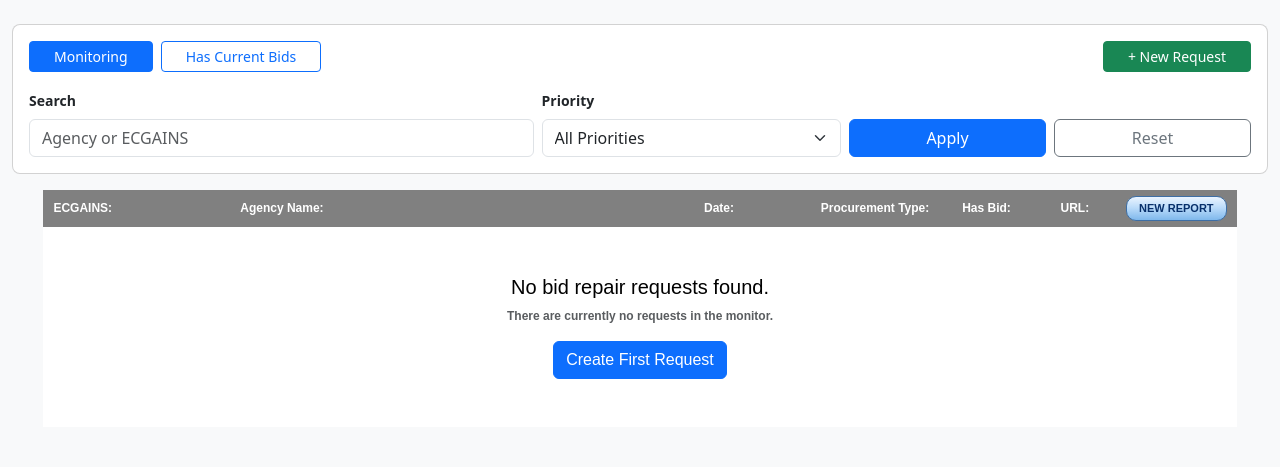
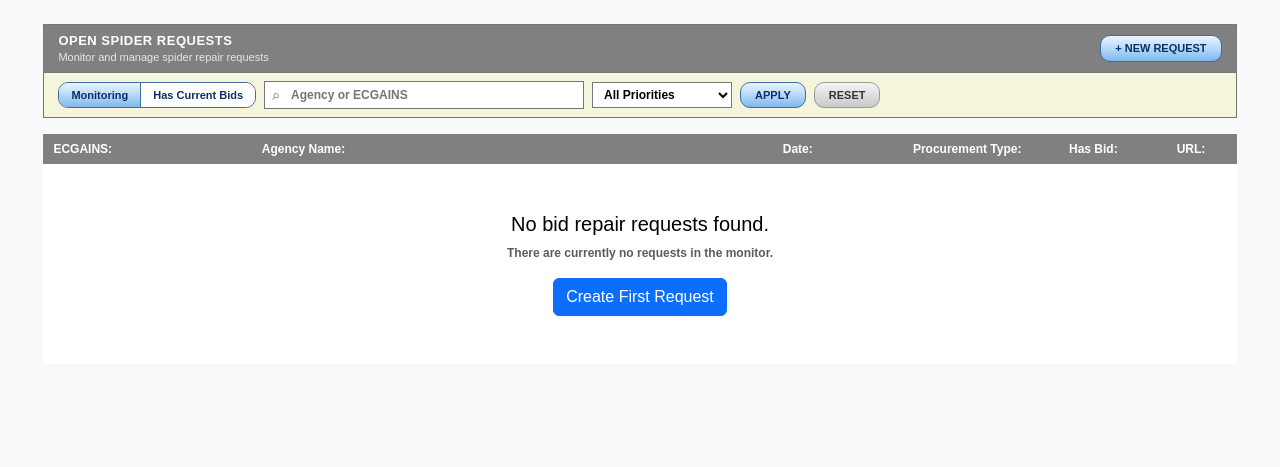
Before and after one commit to Upendra48/RRR, a Django app: template bids/templates/bids/monitor.html in a window 1280 px wide. Shown: the top 467 px of the page. Run offline with Django 5.2, Linux system fonts and the light colour scheme; the template is opened without the code that fills it, so the values that code supplies are empty.

```diff
--- a/bids/templates/bids/monitor.html
+++ b/bids/templates/bids/monitor.html
@@ -6,57 +6,75 @@
 
 <div class="container-fluid py-4">
 
-    <div class="card mb-3">
-        <div class="card-body">
-            <div class="d-flex flex-column flex-md-row justify-content-between align-items-md-center gap-3 mb-3">
-                <div class="d-flex gap-2 flex-wrap">
-                    <a href="{% url 'monitor' %}"
-                       class="btn {% if not show_current_bids %}btn-primary{% else %}btn-outline-primary{% endif %} btn-sm px-4">
-                        Monitoring
+    <!-- =====================================================
+         COMBINED TITLE + FILTER TOOLBAR
+         ===================================================== -->
+    <div class="monitor-toolbar mb-3">
+
+        <!-- Title strip -->
+        <div class="toolbar-title-bar">
+
+            <div class="toolbar-title-text">
+                <span class="toolbar-title-main">OPEN SPIDER REQUESTS</span>
+                <span class="toolbar-title-sub">Monitor and manage spider repair requests</span>
+            </div>
+
+            <a href="{% url 'create_bid' %}" class="pill-btn new-request-pill">
+                + NEW REQUEST
             </a>
 
-                    <a href="{% url 'monitor' %}?has_bids=true"
-                       class="btn {% if show_current_bids %}btn-primary{% else %}btn-outline-primary{% endif %} btn-sm px-4">
-                        Has Current Bids
-                    </a>
         </div>
 
-                <a href="{% url 'create_bid' %}" class="btn btn-success btn-sm px-4">
-                    + New Request
-                </a>
+
+        <!-- Single filter form: mode + search + priority all submit together -->
+        <form method="get" class="toolbar-filter-row">
+
+            <div class="mode-toggle">
+
+                <label class="mode-pill {% if not show_current_bids %}active{% endif %}">
+                    <input type="radio" name="has_bids" value=""
+                           {% if not show_current_bids %}checked{% endif %}
+                           onchange="this.form.submit()">
+                    Monitoring
+                </label>
+
+                <label class="mode-pill {% if show_current_bids %}active{% endif %}">
+                    <input type="radio" name="has_bids" value="true"
+                           {% if show_current_bids %}checked{% endif %}
+                           onchange="this.form.submit()">
+                    Has Current Bids
+                </label>
+
             </div>
 
-            <form method="get" class="row g-2 align-items-end">
-                <div class="col-md-5">
-                    <label for="searchInput" class="form-label small fw-bold">Search</label>
+            <div class="toolbar-search">
+                <span class="search-symbol">⌕</span>
                 <input
                     id="searchInput"
                     type="text"
                     name="q"
                     value="{{ query|default_if_none:'' }}"
-                        class="form-control"
+                    class="toolbar-input search-input"
                     placeholder="Agency or ECGAINS"
                 >
             </div>
 
-                <div class="col-md-3">
-                    <label for="priorityFilter" class="form-label small fw-bold">Priority</label>
-                    <select id="priorityFilter" name="priority" class="form-select">
+            <select id="priorityFilter" name="priority" class="toolbar-input toolbar-select">
                 <option value="">All Priorities</option>
                 <option value="High" {% if selected_priority == 'High' %}selected{% endif %}>High</option>
                 <option value="Normal" {% if selected_priority == 'Normal' %}selected{% endif %}>Normal</option>
             </select>
-                </div>
 
-                <div class="col-md-2">
-                    <button type="submit" class="btn btn-primary w-100">Apply</button>
-                </div>
+            <button type="submit" class="pill-btn apply-pill">
+                APPLY
+            </button>
 
-                <div class="col-md-2">
-                    <a href="{% url 'monitor' %}" class="btn btn-outline-secondary w-100">Reset</a>
-                </div>
+            <a href="{% url 'monitor' %}" class="pill-btn reset-pill">
+                RESET
+            </a>
+
         </form>
-        </div>
+
     </div>
 
 
@@ -73,11 +91,11 @@
                     <th class="col-type">Procurement Type:</th>
                     <th class="col-hasbid text-center">Has Bid:</th>
                     <th class="col-url text-center">URL:</th>
-                    <th class="col-action text-center">
+                    <!-- <th class="col-action text-center">
                         <a href="{% url 'create_bid' %}" class="new-report-btn">
                             NEW REPORT
                         </a>
-                    </th>
+                    </th> -->
                 </tr>
             </thead>
 
@@ -89,10 +107,8 @@
                     {% for bid in bids %}
 
                     <tr
-                        {% if bid.priority == "high" %}
+                        {% if bid.priority == "High" %}
                             class="priority-high"
-                        {% elif bid.priority == "medium" %}
-                            class="priority-medium"
                         {% elif forloop.counter0|divisibleby:2 %}
                             class="row-alt-a"
                         {% else %}
@@ -225,6 +241,212 @@
 
 <style>
 
+    /* =========================================================
+       COMBINED TITLE + FILTER TOOLBAR — same beige/gray/Arial
+       theme as the table below, instead of a separate white card
+       ========================================================= */
+
+    .monitor-toolbar {
+        width: 95%;
+        margin: 0 auto;
+        font-family: Arial, Helvetica, sans-serif;
+        background-color: beige;
+        border: 1px solid #777777;
+    }
+
+
+    /* Title strip — same gray as the table header */
+    .toolbar-title-bar {
+        display: flex;
+        align-items: center;
+        justify-content: space-between;
+        gap: 16px;
+        padding: 8px 14px;
+        background-color: #808080;
+        border-bottom: 1px solid #777777;
+    }
+
+    .toolbar-title-text {
+        display: flex;
+        flex-direction: column;
+        line-height: 1.3;
+    }
+
+    .toolbar-title-main {
+        color: #ffffff;
+        font-size: 13px;
+        font-weight: bold;
+        letter-spacing: 0.5px;
+    }
+
+    .toolbar-title-sub {
+        color: #e6e6e6;
+        font-size: 11px;
+    }
+
+
+    /* Filter row — compact single line, wraps on small screens */
+    .toolbar-filter-row {
+        display: flex;
+        align-items: center;
+        flex-wrap: wrap;
+        gap: 8px;
+        padding: 8px 14px;
+    }
+
+
+    /* Monitoring / Has Current Bids — pill radio group */
+    .mode-toggle {
+        display: inline-flex;
+        border: 1px solid #3d6ea5;
+        border-radius: 10px;
+        overflow: hidden;
+    }
+
+    .mode-pill {
+        display: inline-flex;
+        align-items: center;
+        padding: 4px 12px;
+        background-color: #ffffff;
+        color: #08306b;
+        font-size: 11px;
+        font-weight: bold;
+        cursor: pointer;
+        white-space: nowrap;
+        border-right: 1px solid #3d6ea5;
+    }
+
+    .mode-pill:last-child {
+        border-right: none;
+    }
+
+    .mode-pill input {
+        display: none;
+    }
+
+    .mode-pill.active {
+        background: linear-gradient(#eaf4ff, #bcdcfa 45%, #7fb8ec);
+    }
+
+    .mode-pill:hover {
+        background-color: #eaf4ff;
+    }
+
+
+    /* Search box */
+    .toolbar-search {
+        position: relative;
+        flex: 1;
+        min-width: 160px;
+        max-width: 320px;
+    }
+
+    .search-symbol {
+        position: absolute;
+        left: 8px;
+        top: 50%;
+        transform: translateY(-50%);
+        color: #777777;
+        font-size: 15px;
+        pointer-events: none;
+    }
+
+    .search-input {
+        padding-left: 26px !important;
+    }
+
+
+    /* Inputs — match the plain white bordered legacy field style */
+    .toolbar-input {
+        font-family: Arial, Helvetica, sans-serif;
+        font-size: 12px;
+        font-weight: bold;
+        color: #000000;
+        background-color: #ffffff;
+        border: 1px solid #777777;
+        border-radius: 0;
+        padding: 4px 7px;
+        width: 100%;
+    }
+
+    .toolbar-select {
+        width: auto;
+        min-width: 140px;
+    }
+
+    .toolbar-input:focus {
+        outline: none;
+        border-color: #000000;
+        background-color: #ffffcc;
+    }
+
+
+    /* Pill buttons — same blue-gradient capsule used throughout the page */
+    .pill-btn {
+        display: inline-flex;
+        align-items: center;
+        justify-content: center;
+        background: linear-gradient(#eaf4ff, #bcdcfa 45%, #7fb8ec);
+        border: 1px solid #3d6ea5;
+        border-radius: 10px;
+        color: #08306b;
+        font-size: 11px;
+        font-weight: bold;
+        text-decoration: none;
+        white-space: nowrap;
+        padding: 4px 14px;
+        cursor: pointer;
+    }
+
+    .pill-btn:hover {
+        background: linear-gradient(#dcecfb, #a8cdf2 45%, #6ba7de);
+        color: #08306b;
+    }
+
+    .reset-pill {
+        background: linear-gradient(#f5f5f5, #e0e0e0 45%, #c9c9c9);
+        border: 1px solid #999999;
+        color: #333333;
+    }
+
+    .reset-pill:hover {
+        background: linear-gradient(#e8e8e8, #cfcfcf 45%, #b8b8b8);
+        color: #222222;
+    }
+
+
+    /* Responsive */
+    @media (max-width: 768px) {
+
+        .toolbar-title-bar {
+            flex-direction: column;
+            align-items: flex-start;
+        }
+
+        .toolbar-filter-row {
+            flex-direction: column;
+            align-items: stretch;
+        }
+
+        .toolbar-search,
+        .toolbar-select,
+        .mode-toggle {
+            max-width: none;
+            width: 100%;
+        }
+
+        .mode-pill {
+            flex: 1;
+            justify-content: center;
+        }
+
+    }
+
+
+    /* =========================================================
+       MONITOR TABLE
+       ========================================================= */
+
     /* Font base — matches legacy Prime Vendor look */
     .monitor-table,
     .monitor-table * {
@@ -253,22 +475,6 @@
         white-space: nowrap;
         vertical-align: middle;
         padding: 6px 10px;
-    }
-
-
-    /* Centered "OPEN SPIDER REQUESTS" title embedded in the Agency header cell */
-    .agency-header-inner {
-        display: flex;
-        align-items: center;
-        justify-content: space-between;
-        gap: 12px;
-    }
-
-    .agency-header-title {
-        flex: 1;
-        text-align: center;
-        font-size: 13px;
-        letter-spacing: 0.5px;
     }
 
 
@@ -317,7 +523,7 @@
     .col-action  { width: 10%; white-space: nowrap; }
 
 
-    /* Alternating rows (legacy filedatablock / whitesmoke pattern) */
+    /* Alternating rows */
     .monitor-table tbody tr.row-alt-a {
         background-color: beige;
     }
@@ -327,23 +533,19 @@
     }
 
 
-    /* Priority rows — legacy red / orange */
+    /* Priority rows — only High exists on the model, no Medium tier */
     .monitor-table tbody tr.priority-high {
         background-color: #FF2424 !important;
     }
 
-    .monitor-table tbody tr.priority-medium {
-        background-color: orange !important;
-    }
 
-
-    /* Row hover — legacy yellow highlight */
+    /* Row hover */
     .monitor-table tbody tr:hover {
         background-color: yellow !important;
     }
 
 
-    /* ECGAINS link — legacy dark maroon bold, no underline */
+    /* ECGAINS link */
     .ecgains-link {
         color: #8b0000;
         font-weight: bold;
@@ -356,7 +558,7 @@
     }
 
 
-    /* Agency name — same dark maroon bold treatment */
+    /* Agency name */
     .agency-name {
         color: #8b0000;
         font-weight: bold;
@@ -371,11 +573,11 @@
     }
 
 
-    /* Has Bid */
+    /* Has Bid — not a real link, so no underline */
     .has-bid {
         color: #000000;
         font-weight: bold;
-        text-decoration: None;
+        text-decoration: none;
         white-space: nowrap;
     }
 
@@ -387,7 +589,7 @@
     }
 
 
-    /* Update pill button — legacy blue capsule */
+    /* Update pill button */
     .update-btn {
         display: inline-block;
         background: linear-gradient(#eaf4ff, #bcdcfa 45%, #7fb8ec);
```
Also changed, not shown: bids/forms.py (+65 -0 lines), bids/views.py (+7 -5 lines), db.sqlite3. Lines whose indentation alone changed are shown as unchanged.
